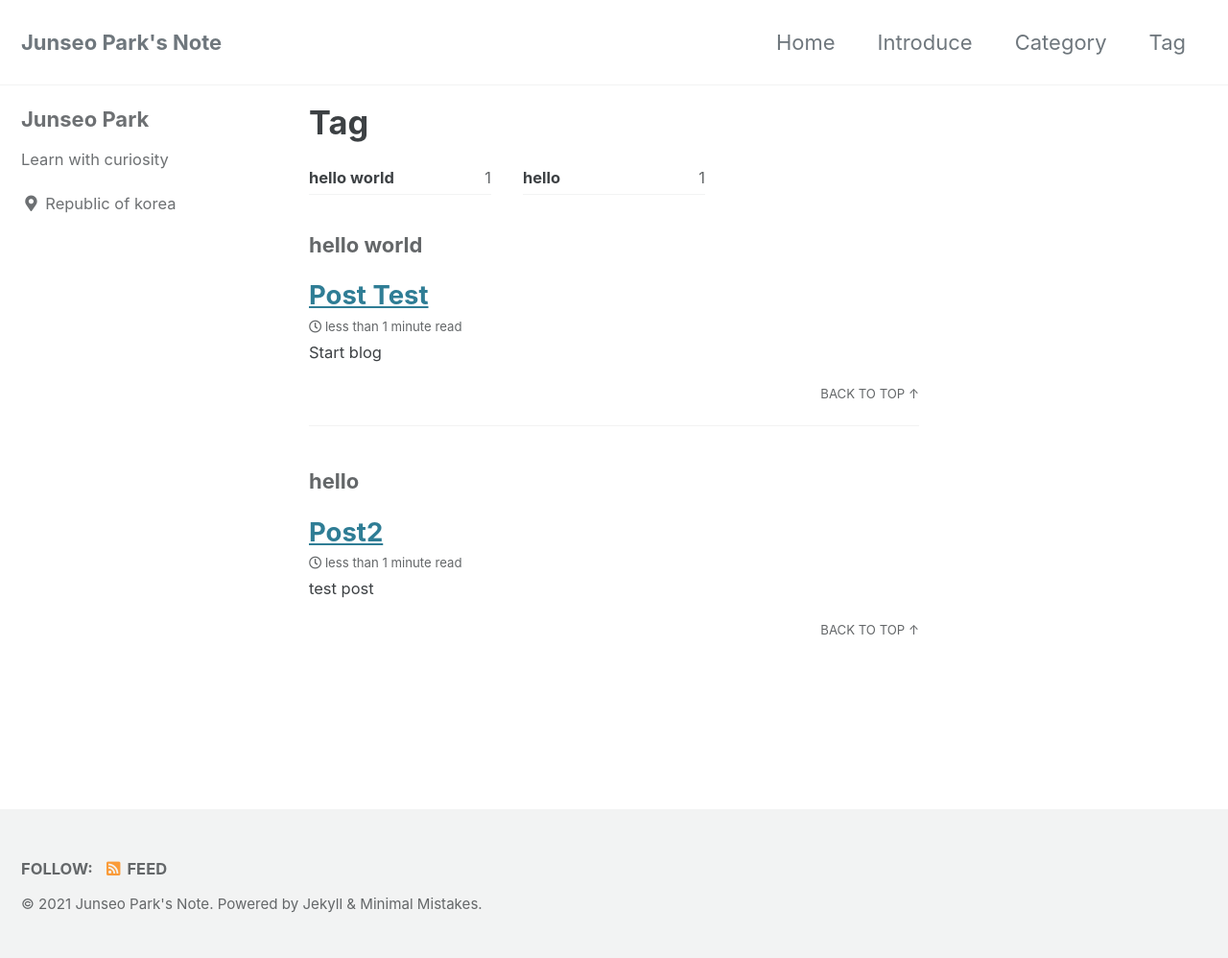
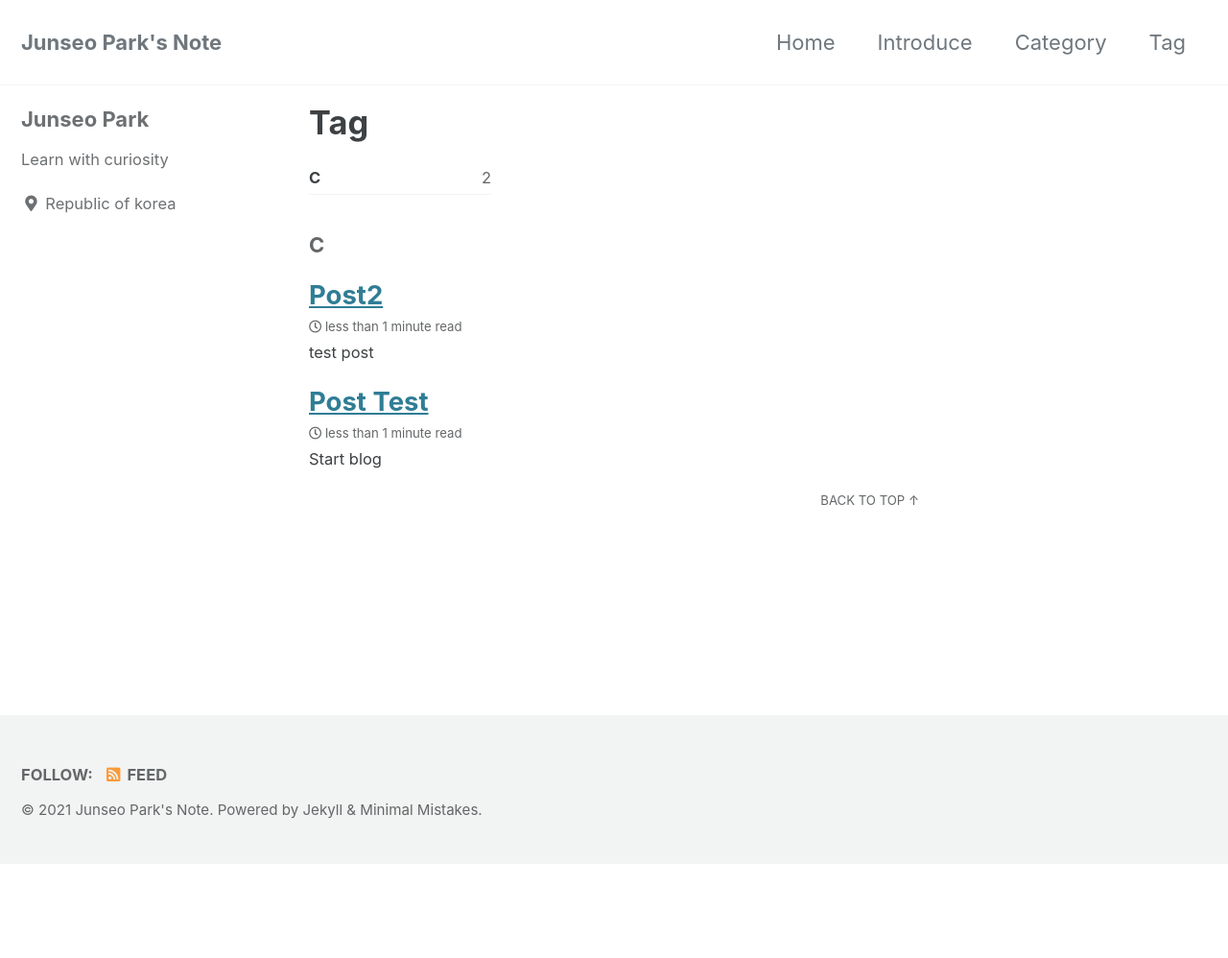
Before and after one commit to iJSPARK/iJSPARK.github.io, a Jekyll site: the page built from _pages/tag-achive.md, in a window 1280 px wide. Shown: the whole page at 96% size. Built offline with Jekyll 4.4.1, drawn with Linux system fonts in a browser that asks for light colours; cached includes are drawn as plain includes; after the commit the page ends 900 px from its top, so only the background shows below that.

Commit message:
tags to tag

```diff
--- a/_posts/2021-10-17-firstpost.md
+++ b/_posts/2021-10-17-firstpost.md
@@ -3,7 +3,7 @@ title : "Post Test"
 categories :
     - Data Structure
 tags :
-    - hello world
+    - C
 author_profile: true
 
 toc : true # 목차
--- a/_posts/2021-10-17-post2.md
+++ b/_posts/2021-10-17-post2.md
@@ -2,8 +2,8 @@
 title : "Post2"
 categories :
     - Data Structure
-tags :
-    - hello
+tag :
+    - C
 author_profile: true
 
 toc : true # 목차
```
